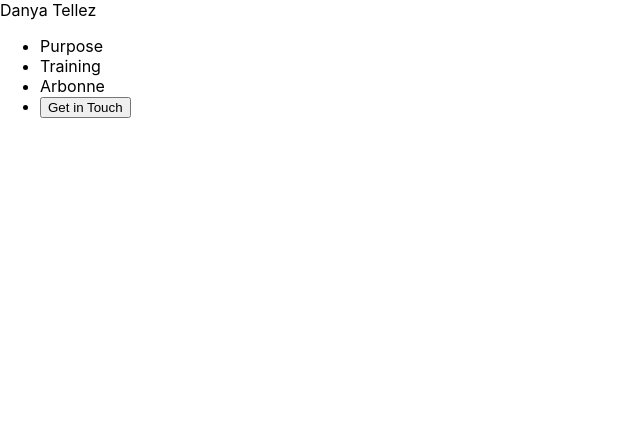
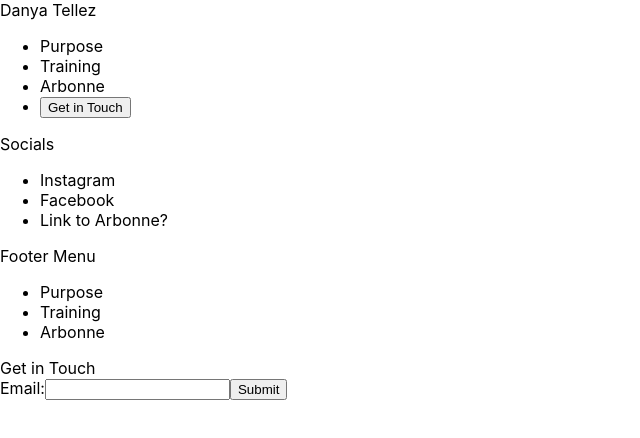
Before and after one commit to mayra-tellez/danya-landing, a React (Create React App) app: page / in a window 1280 px wide. Shown: the top 438 px of the page, without its empty margins (0-640 px from the left). Built offline with nearby package versions, Linux system fonts and the light colour scheme.

Commit message:
created footer component

```diff
--- a/src/App.js
+++ b/src/App.js
@@ -1,4 +1,5 @@
 import Nav from './Components/Nav';
+import Footer from './Components/Footer';
 import './App.css';
 
 function App() {
@@ -8,6 +9,7 @@
         <div>Danya Tellez</div>
         <Nav></Nav>
       </header>
+      <Footer></Footer>
     </div>
   );
 }
--- /dev/null
+++ b/src/Components/Footer.js
@@ -0,0 +1,43 @@
+
+function Footer() {
+  return (
+    <footer>
+      <article>
+        Socials
+        <ul>
+          <li>Instagram</li>
+          <li>Facebook</li>
+          <li>Link to Arbonne?</li>
+        </ul>
+      </article>
+      <article>
+        Footer Menu
+        <nav>
+          <ul>
+            <li>
+              <a>Purpose</a>
+            </li>
+            <li>
+              <a>Training</a>
+            </li>
+            <li>
+              <a>Arbonne</a>
+            </li>
+          </ul>
+        </nav>
+      </article>
+      <article>
+        Get in Touch
+        <form>
+          <label>
+            Email:
+            <input type="text" name="name" />
+          </label>
+          <input type="submit" value="Submit" />
+        </form>
+      </article>
+    </footer>
+  );
+}
+
+export default Footer;
```
